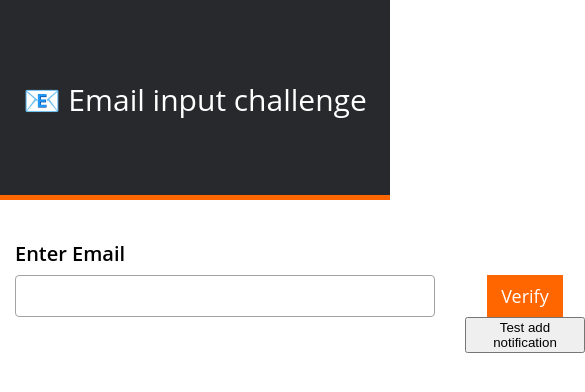
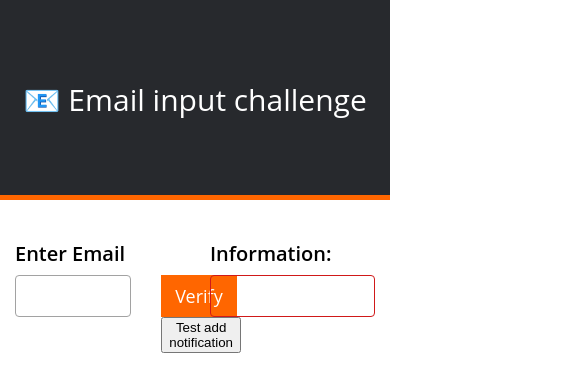
Before and after one commit to ryansemple/EmailInput, a React (Create React App) app: page / in a window 390 px wide. Shown: the top 392 px of the page, 585 px wide, since content can reach past the window. Built offline with nearby package versions, Linux system fonts and the light colour scheme.

Commit message:
Lots of reduction in code and boilerplate

```diff
--- a/src/components/App.tsx
+++ b/src/components/App.tsx
@@ -3,12 +3,12 @@ import Header from "./Header";
 import React from "react";
 
 const App = () => (
-  <div>
+  <>
     <Header title={"📧 Email input challenge"} />
-    <main>
+    <main className="flex horizontal_center">
       <MainContent />
     </main>
-  </div>
+  </>
 )
 
 export default App;
--- a/src/components/InformationDisplay.tsx
+++ b/src/components/InformationDisplay.tsx
@@ -8,11 +8,11 @@ interface IInformationDisplay {
 const InformationDisplay = (props: IInformationDisplay) => (
 	<>
 		<Label
-			className="block float_left"
+			className="block"
 			text="Information:"
 		/>
 		<p
-			className="error margin_bottom_20 block float_left full_width">
+			className="error margin_bottom_20 block full_width">
 			{props.emailMessage}
 		</p>
 	</>
--- a/src/components/MainContent.tsx
+++ b/src/components/MainContent.tsx
@@ -47,6 +47,7 @@ const MainContent = () =>
 					uuid: returnNewUuid(),
 					notificationType: NotificationType.Error
 				}
+
 				setNotifications([
 					...notifications,
 					notificationInstance
@@ -107,8 +108,7 @@ const MainContent = () =>
 
 	return (
 		<div className="container">
-			<div className="text_align_center">
-				<div className="col-sm-12 float_left">
+			<div className="col-sm-12">
 				<div className="row">
 					<div className="col-sm-18">
 						<EmailValidationForm
@@ -140,11 +140,10 @@ const MainContent = () =>
 					</div>
 				</div>
 			</div>
-				<div className="col-sm-12 float_left">
+			<div className="col-sm-12">
 				<InformationDisplay
 					emailMessage={emailMessage}
 				/>
-				</div>
 			</div>
 			<Notifications
 				notifications={notifications}
--- a/src/components/suggestions/Suggestions.tsx
+++ b/src/components/suggestions/Suggestions.tsx
@@ -129,14 +129,7 @@ const EmailSuggestions = (props: ISuggestionsProps) =>
 	}, [props.email]);
 
 	return (
-		<div
-			className={
-				clsx
-				(
-					"Email_Suggestions",
-					"float_left"
-				)
-			}>
+		<div className="Email_Suggestions">
 			{showEmailSuggestions &&
 			<ul>
 				{emailSuggestions.map((emailSuggestion: string) =>
--- a/src/styles/site.scss
+++ b/src/styles/site.scss
@@ -19,14 +19,13 @@
 	display: block;
 }
 
-.float_left {
-	float: left;
+.flex {
+	display: flex;
 }
 
 .container {
 	width: 1200px;
 	display: block;
-	margin: 0 auto;
 }
 
 .clear_children_float:after {
@@ -41,15 +40,23 @@
 	display: inline-block;
 }
 
-.center {
-	margin: 0 auto;
+/* General ------------------------------------*/
+
+/* Positioning --------------------------------*/
+
+.horizontal_center {
+	justify-content: center;
 }
 
 .text_align_center {
 	text-align: center;
 }
 
-/* General ------------------------------------*/
+.float_left {
+	float: left;
+}
+
+/* Positioning --------------------------------*/
 
 /* Spacing ------------------------------------*/
 
```
Lines whose indentation alone changed are shown as unchanged.
